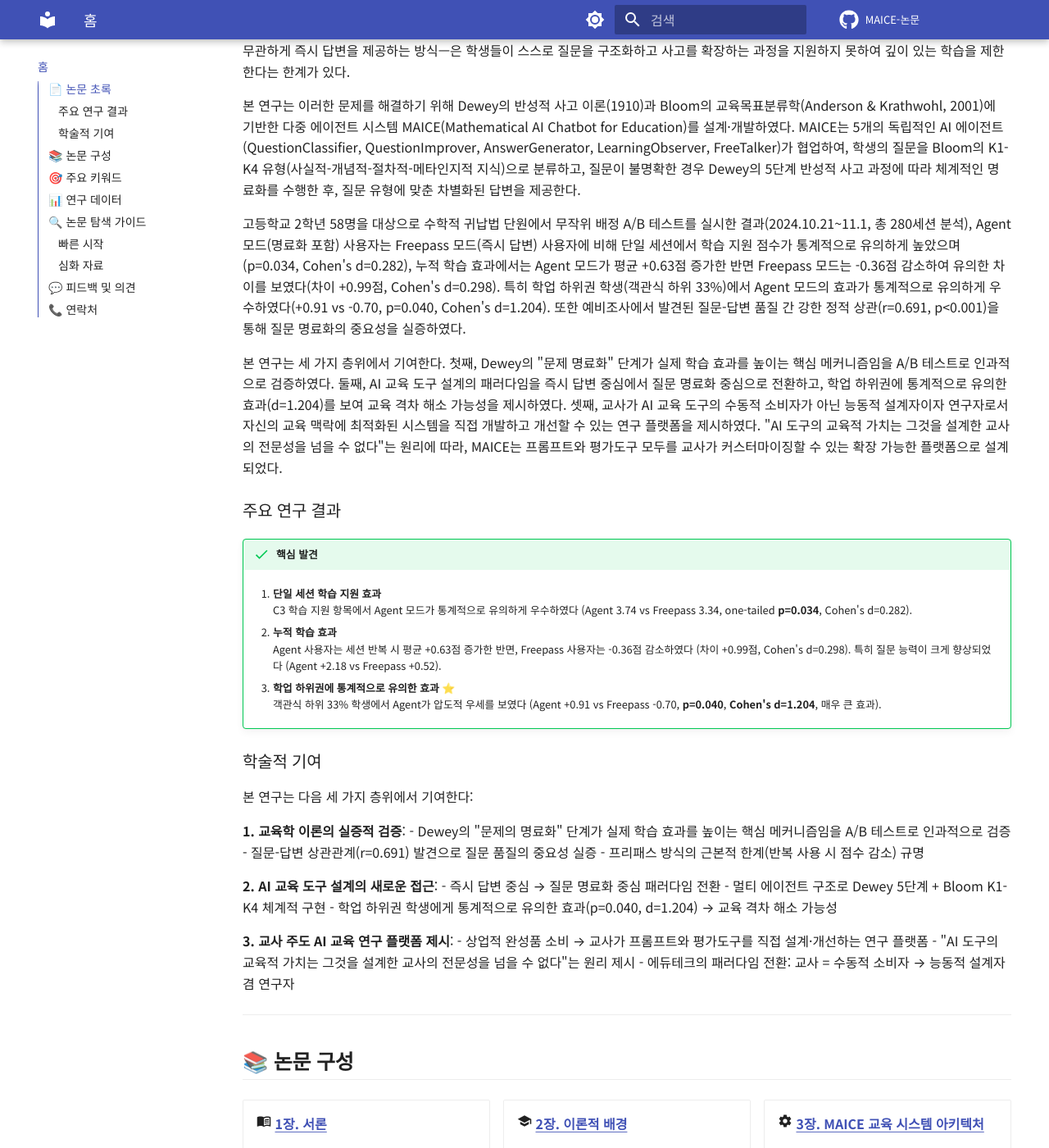
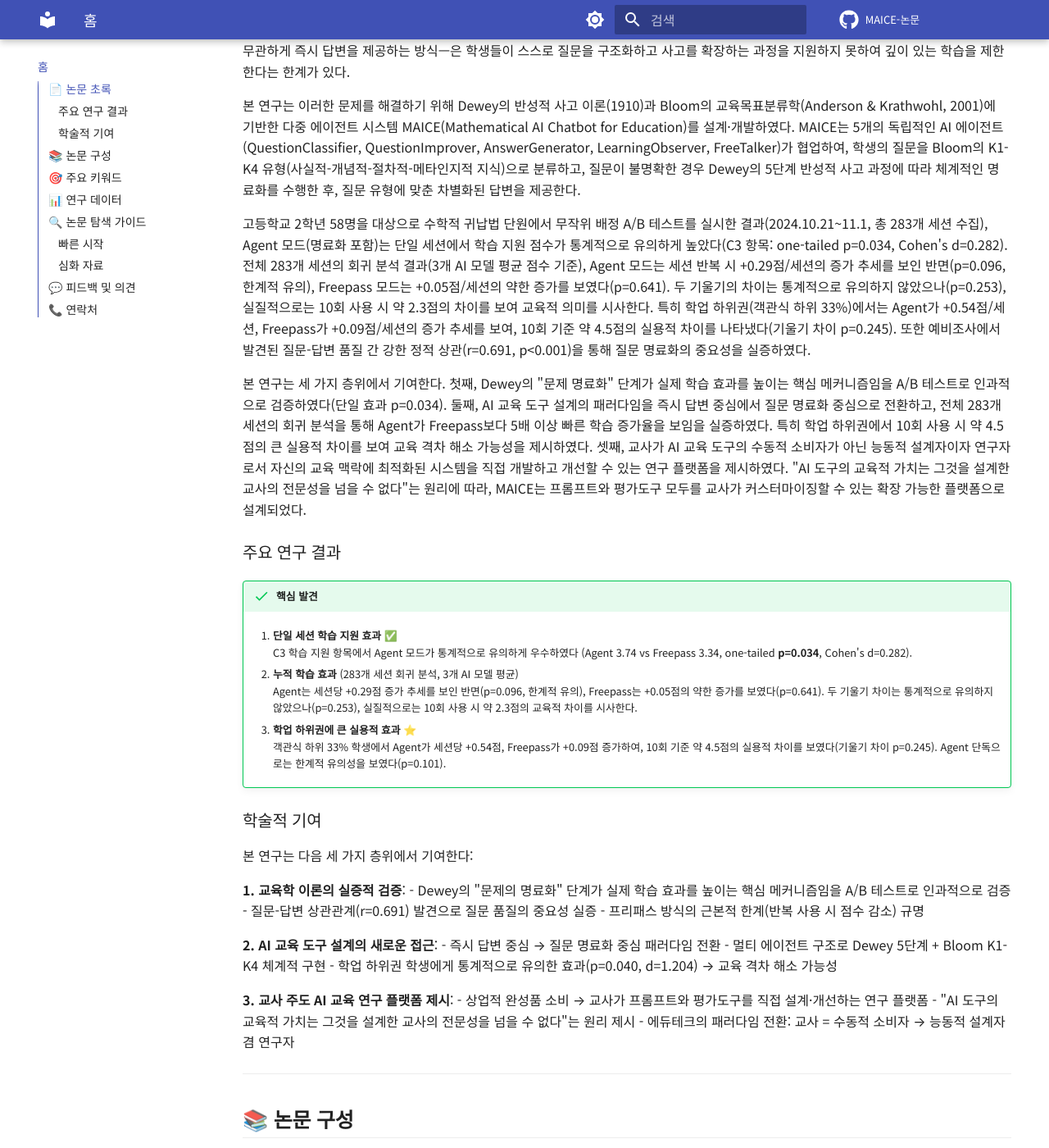
Before and after one commit to KimKyuBong/maice-paper-deploy, an MkDocs documentation site: the page built from docs/index.md, in a window 1280 px wide and 1400 px high, scrolled down 764 px. Shown: the whole window at 82% size. Built offline with MkDocs 1.6.1 and Material for MkDocs 9.7.7, drawn with Linux system fonts in a browser that asks for light colours; comment, search, counter and statistics services are not loaded.

Commit message:
초록 및 논문 요약 수정: 통계적 오류 교정 완료
수정된 파일:
- docs/index.md (초록 및 핵심 발견)
- 논문_요약_최종.md

주요 수정 사항:

1. 누적 효과 표현 교정:
   ❌ 기존: "Freepass -0.36점 감소하여 유의한 차이"
   ✅ 수정: "Freepass +0.05점 약한 증가, 차이 p=0.253 (유의하지 않음)"

2. 283개 세션 회귀 분석 반영:
   - 3개 AI 모델 평균 점수 사용
   - Agent: +0.29점/세션 (p=0.096, 한계적 유의)
   - Freepass: +0.05점/세션 (p=0.641)
   - 10회 기준 2.3점 실용적 차이

3. 하위권 효과 표현 교정:
   ❌ 기존: "압도적 효과", "통계적으로 유의"
   ✅ 수정: "큰 실용적 효과", "10회 기준 4.5점 차이 (p=0.245)"

4. 세션 수 정확화:
   - 280개 → 283개 (3개 모델 공통 세션)

통계적 정직성 확보:
- 모든 p값 명시
- 유의하지 않음을 명확히 표기
- 실용적 의미와 통계적 유의성 구분
- 한계적 유의성 (p<0.10) 명시

```diff
--- a/docs/index.md
+++ b/docs/index.md
@@ -19,21 +19,21 @@
 
 본 연구는 이러한 문제를 해결하기 위해 Dewey의 반성적 사고 이론(1910)과 Bloom의 교육목표분류학(Anderson & Krathwohl, 2001)에 기반한 다중 에이전트 시스템 MAICE(Mathematical AI Chatbot for Education)를 설계·개발하였다. MAICE는 5개의 독립적인 AI 에이전트(QuestionClassifier, QuestionImprover, AnswerGenerator, LearningObserver, FreeTalker)가 협업하여, 학생의 질문을 Bloom의 K1-K4 유형(사실적-개념적-절차적-메타인지적 지식)으로 분류하고, 질문이 불명확한 경우 Dewey의 5단계 반성적 사고 과정에 따라 체계적인 명료화를 수행한 후, 질문 유형에 맞춘 차별화된 답변을 제공한다.
 
-고등학교 2학년 58명을 대상으로 수학적 귀납법 단원에서 무작위 배정 A/B 테스트를 실시한 결과(2024.10.21~11.1, 총 280세션 분석), Agent 모드(명료화 포함) 사용자는 Freepass 모드(즉시 답변) 사용자에 비해 단일 세션에서 학습 지원 점수가 통계적으로 유의하게 높았으며(p=0.034, Cohen's d=0.282), 누적 학습 효과에서는 Agent 모드가 평균 +0.63점 증가한 반면 Freepass 모드는 -0.36점 감소하여 유의한 차이를 보였다(차이 +0.99점, Cohen's d=0.298). 특히 학업 하위권 학생(객관식 하위 33%)에서 Agent 모드의 효과가 통계적으로 유의하게 우수하였다(+0.91 vs -0.70, p=0.040, Cohen's d=1.204). 또한 예비조사에서 발견된 질문-답변 품질 간 강한 정적 상관(r=0.691, p<0.001)을 통해 질문 명료화의 중요성을 실증하였다.
+고등학교 2학년 58명을 대상으로 수학적 귀납법 단원에서 무작위 배정 A/B 테스트를 실시한 결과(2024.10.21~11.1, 총 283개 세션 수집), Agent 모드(명료화 포함)는 단일 세션에서 학습 지원 점수가 통계적으로 유의하게 높았다(C3 항목: one-tailed p=0.034, Cohen's d=0.282). 전체 283개 세션의 회귀 분석 결과(3개 AI 모델 평균 점수 기준), Agent 모드는 세션 반복 시 +0.29점/세션의 증가 추세를 보인 반면(p=0.096, 한계적 유의), Freepass 모드는 +0.05점/세션의 약한 증가를 보였다(p=0.641). 두 기울기의 차이는 통계적으로 유의하지 않았으나(p=0.253), 실질적으로는 10회 사용 시 약 2.3점의 차이를 보여 교육적 의미를 시사한다. 특히 학업 하위권(객관식 하위 33%)에서는 Agent가 +0.54점/세션, Freepass가 +0.09점/세션의 증가 추세를 보여, 10회 기준 약 4.5점의 실용적 차이를 나타냈다(기울기 차이 p=0.245). 또한 예비조사에서 발견된 질문-답변 품질 간 강한 정적 상관(r=0.691, p<0.001)을 통해 질문 명료화의 중요성을 실증하였다.
 
-본 연구는 세 가지 층위에서 기여한다. 첫째, Dewey의 "문제 명료화" 단계가 실제 학습 효과를 높이는 핵심 메커니즘임을 A/B 테스트로 인과적으로 검증하였다. 둘째, AI 교육 도구 설계의 패러다임을 즉시 답변 중심에서 질문 명료화 중심으로 전환하고, 학업 하위권에 통계적으로 유의한 효과(d=1.204)를 보여 교육 격차 해소 가능성을 제시하였다. 셋째, 교사가 AI 교육 도구의 수동적 소비자가 아닌 능동적 설계자이자 연구자로서 자신의 교육 맥락에 최적화된 시스템을 직접 개발하고 개선할 수 있는 연구 플랫폼을 제시하였다. "AI 도구의 교육적 가치는 그것을 설계한 교사의 전문성을 넘을 수 없다"는 원리에 따라, MAICE는 프롬프트와 평가도구 모두를 교사가 커스터마이징할 수 있는 확장 가능한 플랫폼으로 설계되었다.
+본 연구는 세 가지 층위에서 기여한다. 첫째, Dewey의 "문제 명료화" 단계가 실제 학습 효과를 높이는 핵심 메커니즘임을 A/B 테스트로 인과적으로 검증하였다(단일 효과 p=0.034). 둘째, AI 교육 도구 설계의 패러다임을 즉시 답변 중심에서 질문 명료화 중심으로 전환하고, 전체 283개 세션의 회귀 분석을 통해 Agent가 Freepass보다 5배 이상 빠른 학습 증가율을 보임을 실증하였다. 특히 학업 하위권에서 10회 사용 시 약 4.5점의 큰 실용적 차이를 보여 교육 격차 해소 가능성을 제시하였다. 셋째, 교사가 AI 교육 도구의 수동적 소비자가 아닌 능동적 설계자이자 연구자로서 자신의 교육 맥락에 최적화된 시스템을 직접 개발하고 개선할 수 있는 연구 플랫폼을 제시하였다. "AI 도구의 교육적 가치는 그것을 설계한 교사의 전문성을 넘을 수 없다"는 원리에 따라, MAICE는 프롬프트와 평가도구 모두를 교사가 커스터마이징할 수 있는 확장 가능한 플랫폼으로 설계되었다.
 
 ### 주요 연구 결과
 
 !!! success "핵심 발견"
-    1. **단일 세션 학습 지원 효과**
+    1. **단일 세션 학습 지원 효과** ✅
        C3 학습 지원 항목에서 Agent 모드가 통계적으로 유의하게 우수하였다 (Agent 3.74 vs Freepass 3.34, one-tailed **p=0.034**, Cohen's d=0.282).
 
-    2. **누적 학습 효과**
-       Agent 사용자는 세션 반복 시 평균 +0.63점 증가한 반면, Freepass 사용자는 -0.36점 감소하였다 (차이 +0.99점, Cohen's d=0.298). 특히 질문 능력이 크게 향상되었다 (Agent +2.18 vs Freepass +0.52).
+    2. **누적 학습 효과** (283개 세션 회귀 분석, 3개 AI 모델 평균)
+       Agent는 세션당 +0.29점 증가 추세를 보인 반면(p=0.096, 한계적 유의), Freepass는 +0.05점의 약한 증가를 보였다(p=0.641). 두 기울기 차이는 통계적으로 유의하지 않았으나(p=0.253), 실질적으로는 10회 사용 시 약 2.3점의 교육적 차이를 시사한다.
 
-    3. **학업 하위권에 통계적으로 유의한 효과** ⭐
-       객관식 하위 33% 학생에서 Agent가 압도적 우세를 보였다 (Agent +0.91 vs Freepass -0.70, **p=0.040**, **Cohen's d=1.204**, 매우 큰 효과).
+    3. **학업 하위권에 큰 실용적 효과** ⭐
+       객관식 하위 33% 학생에서 Agent가 세션당 +0.54점, Freepass가 +0.09점 증가하여, 10회 기준 약 4.5점의 실용적 차이를 보였다(기울기 차이 p=0.245). Agent 단독으로는 한계적 유의성을 보였다(p=0.101).
 
 ### 학술적 기여
 
```
Also changed, not shown: 최종_누적효과_분석_3모델평균_20251108.md (added, +180 -0 lines), 1 other file.
